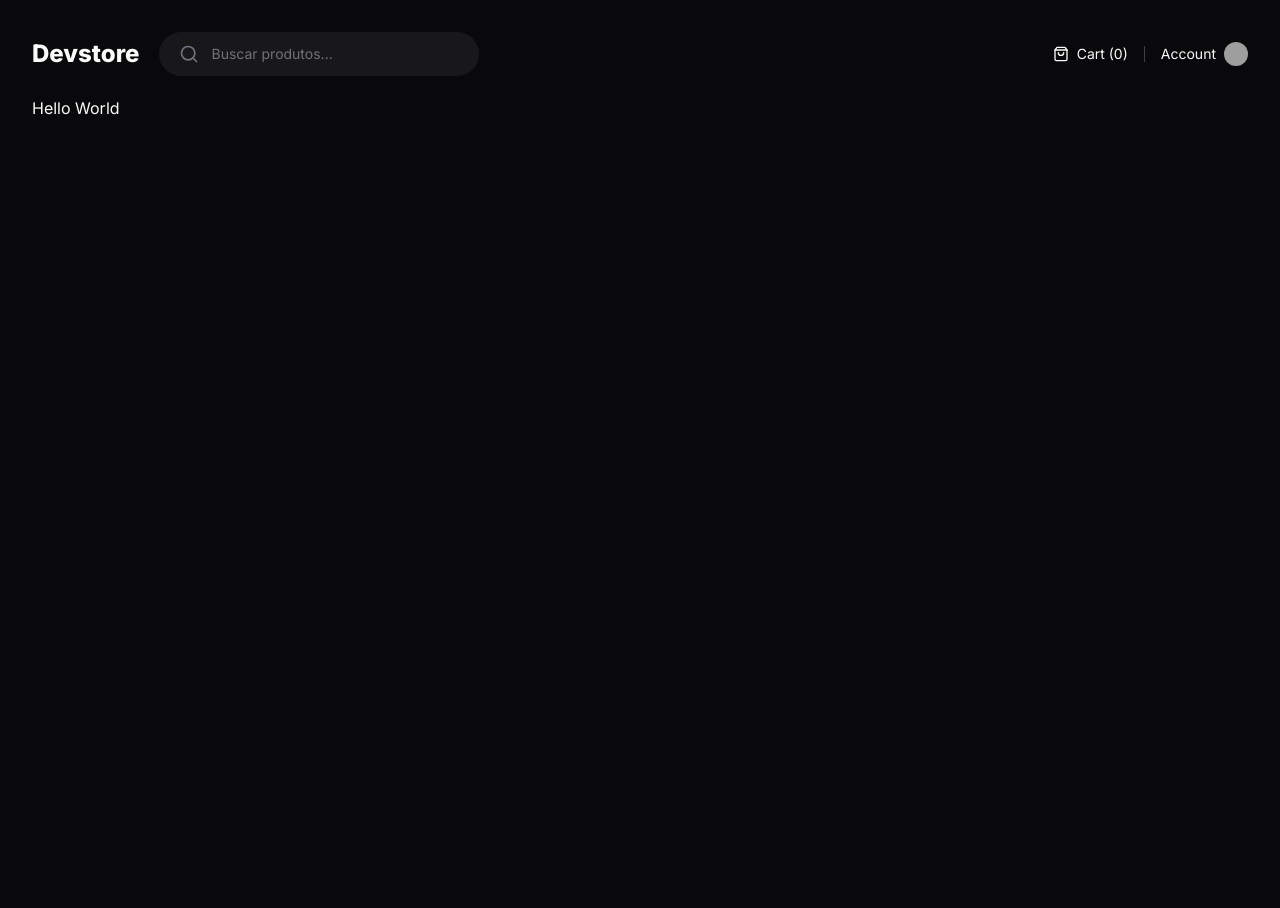
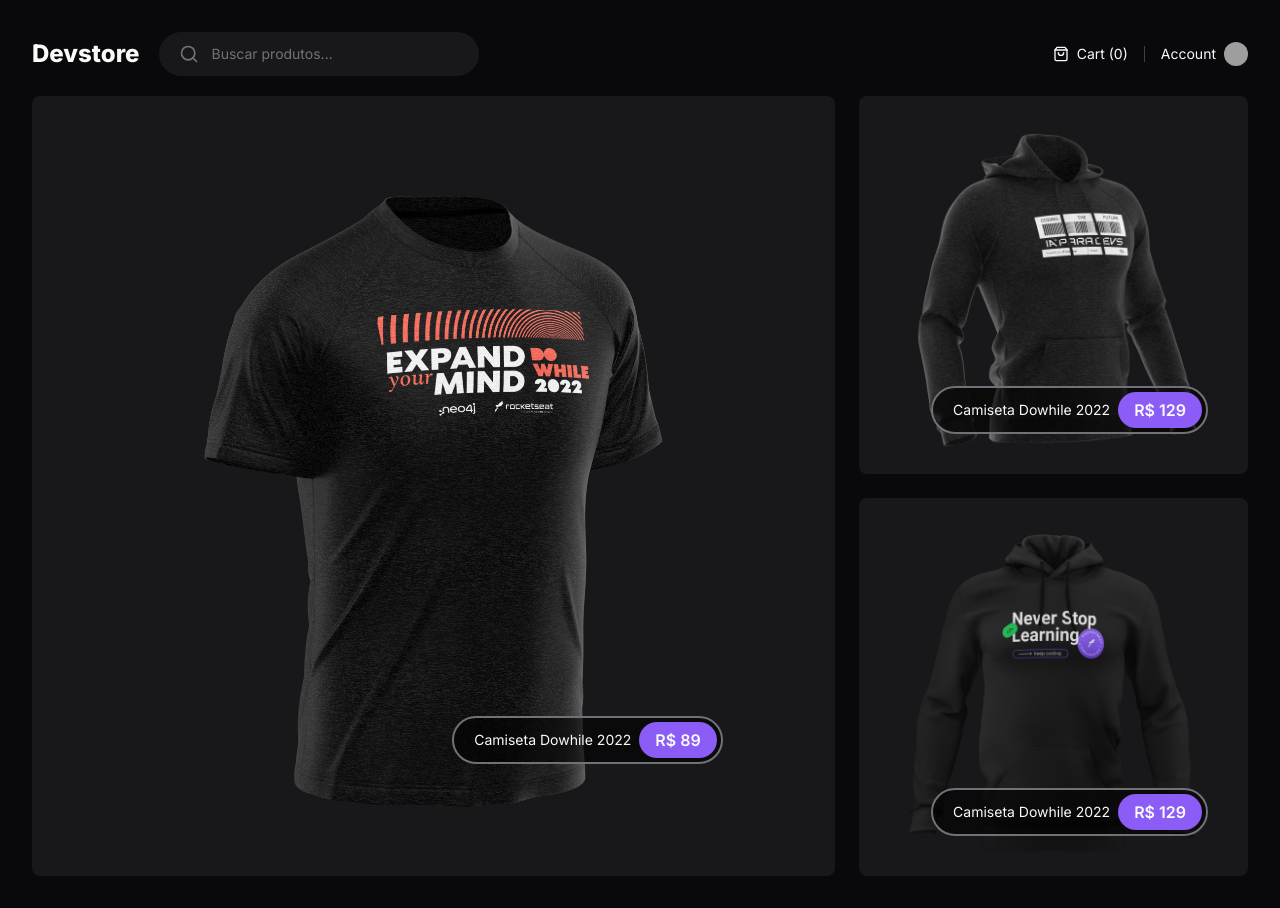
Before and after one commit to fabriciolak/devstore, a Next.js app: page / in a window 1280 px wide. Before the commit the page ends 800 px from the top, so only its background shows below. Built offline with nearby package versions, Linux system fonts and the light colour scheme; grey boxes are pictures that could not be loaded.

Commit message:
feat: made home and product component

```diff
--- a/package.json
+++ b/package.json
@@ -24,6 +24,7 @@
   },
   "devDependencies": {
     "@rocketseat/eslint-config": "^2.1.0",
-    "lucide-react": "^0.292.0"
+    "lucide-react": "^0.292.0",
+    "tailwind-merge": "^2.0.0"
   }
 }
--- a/src/app/(store)/(home)/page.tsx
+++ b/src/app/(store)/(home)/page.tsx
@@ -1,7 +1,49 @@
+import React from 'react'
+import { Product } from '@/app/components/product'
+
 export default async function Home() {
-  await new Promise((resolve) => setTimeout(resolve, 1000))
+  return (
+    <div className="grid max-h-[780px] grid-cols-9 grid-rows-6 gap-6">
+      <Product href="/">
+        <Product.Image
+          src="/camiseta-dowhile-2022.png"
+          alt="camiseta-dowhile-2022"
+          width={920}
+          height={920}
+        />
 
-  return (
-    <h1>Hello World</h1>
+        <Product.Info productName="Camiseta Dowhile 2022" productPrice={89} />
+      </Product>
+
+      <Product className="col-span-3 row-span-3" href="/">
+        <Product.Image
+          src="/moletom-ia-p-devs.png"
+          alt="moletom-ia-p-devs"
+          width={920}
+          height={920}
+        />
+
+        <Product.Info
+          productName="Camiseta Dowhile 2022"
+          productPrice={129}
+          className="bottom-10 right-10"
+        />
+      </Product>
+
+      <Product className="col-span-3 row-span-3" href="/">
+        <Product.Image
+          src="/moletom-never-stop-learning.png"
+          alt="moletom-never-stop-learning"
+          width={920}
+          height={920}
+        />
+
+        <Product.Info
+          productName="Camiseta Dowhile 2022"
+          productPrice={129}
+          className="bottom-10 right-10"
+        />
+      </Product>
+    </div>
   )
 }
--- /dev/null
+++ b/src/app/components/product.tsx
@@ -0,0 +1,66 @@
+import React from 'react'
+import NextImage, { type ImageProps as NextImageProps } from 'next/image'
+import Link, { type LinkProps } from 'next/link'
+import { tw } from '../utils/tw-merge'
+
+type ProductProps = LinkProps &
+  React.HtmlHTMLAttributes<HTMLAnchorElement> & {
+    children: React.ReactNode
+  }
+
+type ImageProps = NextImageProps
+
+interface InfoProps extends React.ComponentProps<'div'> {
+  productName: string
+  productPrice: number
+}
+
+export function Product({ href, className, children, ...props }: ProductProps) {
+  return (
+    <Link
+      href={href}
+      className={tw(
+        'relative group col-span-6 row-span-6 rounded-lg bg-zinc-900 overflow-hidden flex justify-center items-baseline',
+        className,
+      )}
+      {...props}
+    >
+      {children}
+    </Link>
+  )
+}
+
+function Image({ src, alt, width, height, ...props }: ImageProps) {
+  return (
+    <NextImage
+      src={src}
+      alt={alt}
+      className="group-hover:scale-105 transition-transform duration-500"
+      width={width}
+      height={height}
+      quality={100}
+      priority
+      {...props}
+    />
+  )
+}
+
+function Info({ productName, productPrice, className }: InfoProps) {
+  return (
+    <div
+      className={tw(
+        'absolute bottom-28 right-28 h-12 flex items-center gap-2 max-w-[280x] rounded-full border-2 border-zinc-500 bg-black/60 p-1 pl-5',
+        className,
+      )}
+    >
+      <span className="text-sm truncate">{productName}</span>
+      <span className="flex h-full items-center justify-center rounded-full bg-violet-500 px-4 font-semibold">
+        R$ {productPrice}
+      </span>
+    </div>
+  )
+}
+
+Product.displayName = 'Product'
+Product.Image = Image
+Product.Info = Info
--- /dev/null
+++ b/src/app/utils/tw-merge.ts
@@ -0,0 +1,5 @@
+import { twMerge, type ClassNameValue } from 'tailwind-merge'
+
+export function tw(...className: Array<ClassNameValue>) {
+  return twMerge(...className)
+}
```
Also changed, not shown: public/moletom-never-stop-learning.png (renamed from public/moletom-never-stop-learning 1.png), 1 other file (tests, documents, lock files or other folders).
